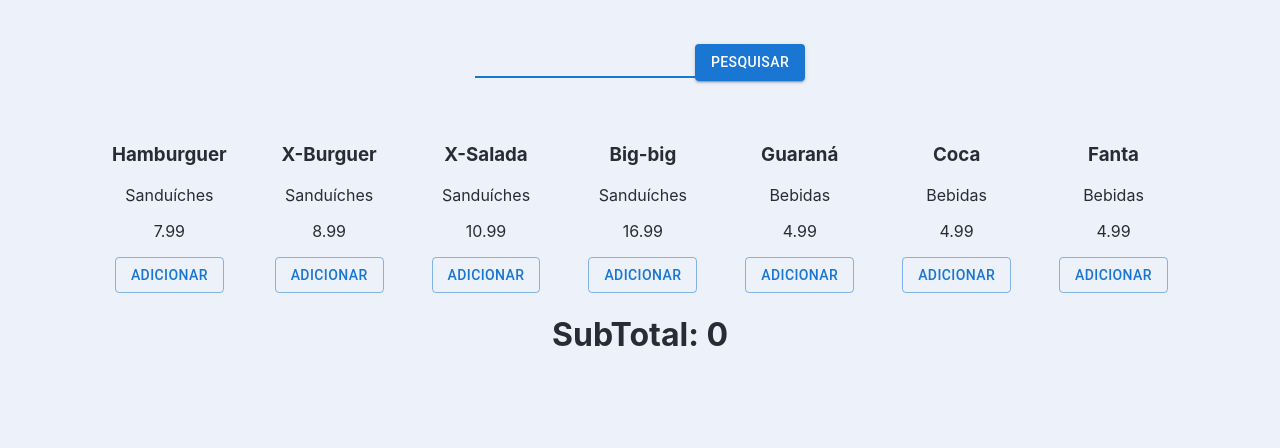
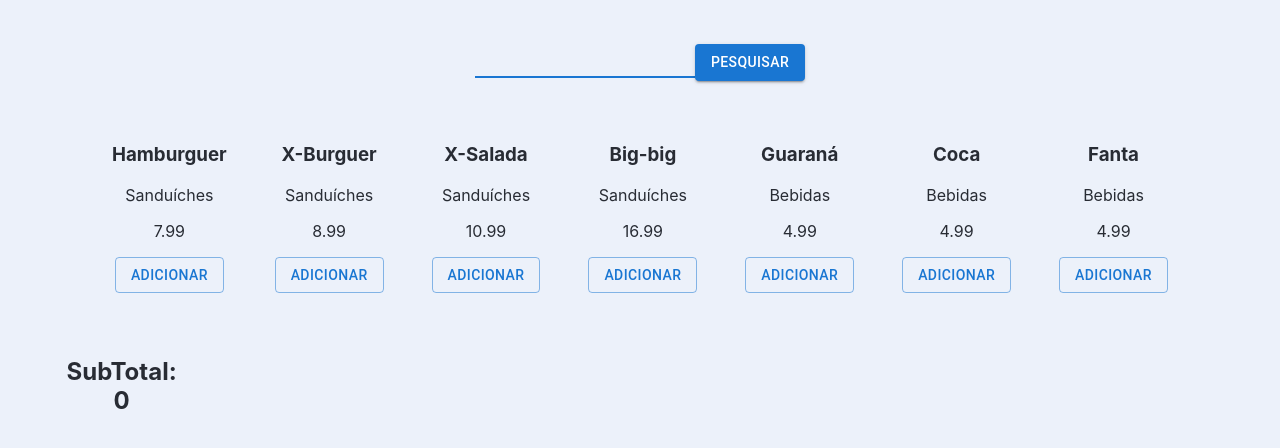
Before and after one commit to acuglar/Product-List, a React (Create React App) app: page / in a window 1280 px wide. Shown: the top 448 px of the page. Built offline with nearby package versions, Linux system fonts and the light colour scheme.

Commit message:
Style cart container

```diff
--- a/src/App.css
+++ b/src/App.css
@@ -16,3 +16,9 @@
 .search-container {
 	margin: 44px 0;
 }
+
+.cart {
+	display: flex;
+	width: 90%;
+	margin-top: 44px;
+}
--- a/src/App.jsx
+++ b/src/App.jsx
@@ -84,9 +84,9 @@ export default class App extends Component {
 						}
 						addProduct={this.addProduct}
 					/>
-					<div>
+					<div className='cart'>
 						<div>
-							<h1>SubTotal: {+this.state.currentSale.total.toFixed(2)}</h1>
+							<h2>SubTotal: {+this.state.currentSale.total.toFixed(2)}</h2>
 						</div>
 						<MenuContainer
 							products={this.state.currentSale.saleDetails}
--- a/src/components/MenuContainer/style.css
+++ b/src/components/MenuContainer/style.css
@@ -2,5 +2,5 @@
 	display: flex;
 	flex-wrap: wrap;
 	justify-content: space-evenly;
-	min-width: 90vw;
+	min-width: 90%;
 }
```
